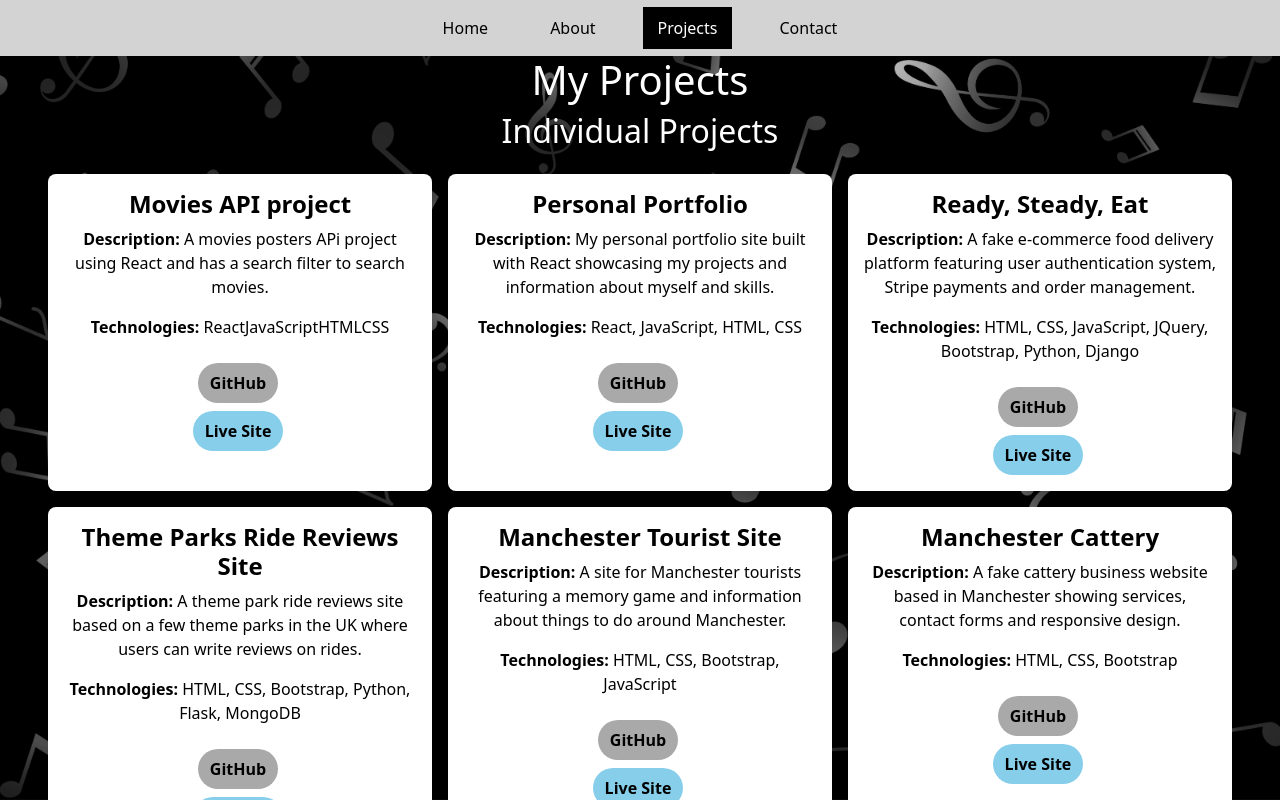
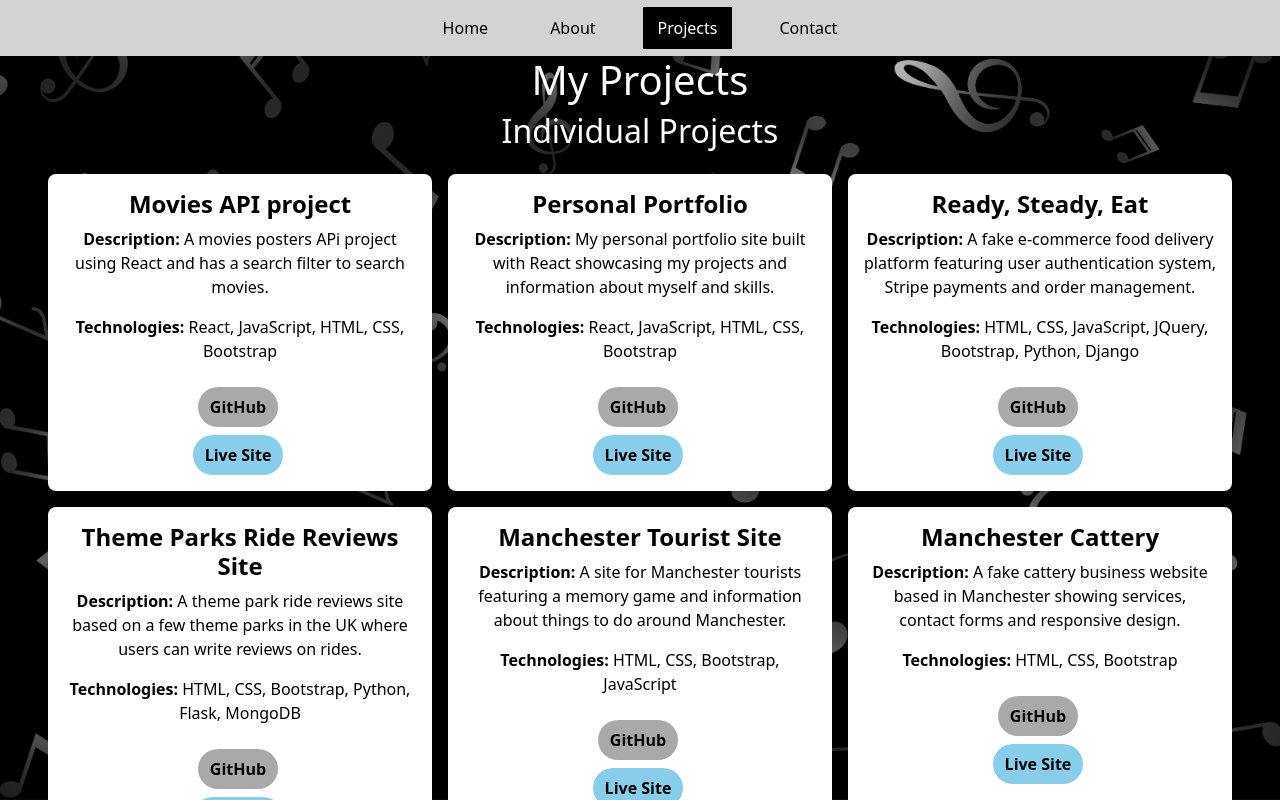
Before and after one commit to hannahro15/Hannah-Portfolio-Site, a React (Create React App) app: page /Hannah-Portfolio-Site/projects in a window 1280 px wide. Shown: the top 800 px of the page. Built offline with nearby package versions, Linux system fonts and the light colour scheme.

Commit message:
Tidy up technologies on projects page

```diff
--- a/src/data/projectsData.js
+++ b/src/data/projectsData.js
@@ -3,14 +3,14 @@ export const solo_projects = [
     {
         title: "Movies API project",
         description: 'A movies posters APi project using React and has a search filter to search movies.',
-        technologies: ["React", "JavaScript", "HTML", "CSS"],
+        technologies: ["React, ", "JavaScript, ", "HTML, ", "CSS, ", "Bootstrap"],
         github: "https://github.com/hannahro15/movies-api-project",
         demo: "https://hannahro15.github.io/movies-api-project/"
     },
     {
         title: "Personal Portfolio",
         description: "My personal portfolio site built with React showcasing my projects and information about myself and skills.",
-        technologies: ["React, ", "JavaScript, ", "HTML, ", "CSS "],
+        technologies: ["React, ", "JavaScript, ", "HTML, ", "CSS, ", "Bootstrap"],
         github: "https://github.com/hannahro15/hannah-portfolio-site",
         demo: "https://hannahro15.github.io/Hannah-Portfolio-Site/"
     },
```
